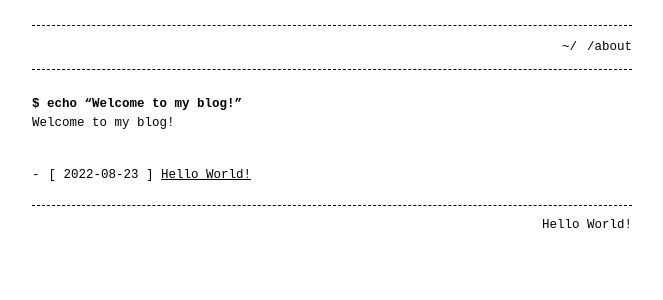
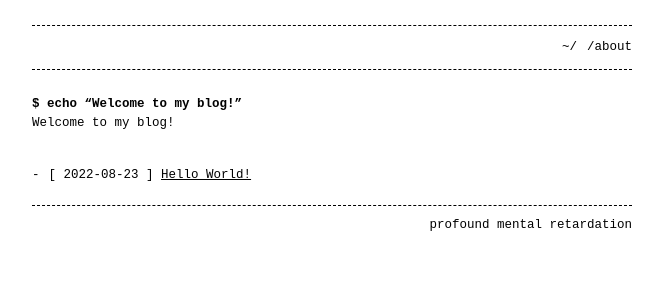
Before and after one commit to Maligators/maligators.github.io, a Jekyll site: the page built from index.md, in a window 1280 px wide. Shown: the top 300 px of the page, without its empty margins (308-971 px from the left). Built offline with Jekyll 4.4.1, drawn with Linux system fonts in a browser that asks for light colours.

Commit message:
Change footer

```diff
--- a/_config.yml
+++ b/_config.yml
@@ -3,7 +3,7 @@ header_pages:
   - index.md
   - about.md
 
-footer: 'Hello World!'
+footer: 'profound mental retardation'
 
 style: dark
 listen_for_clients_preferred_style: true
```
